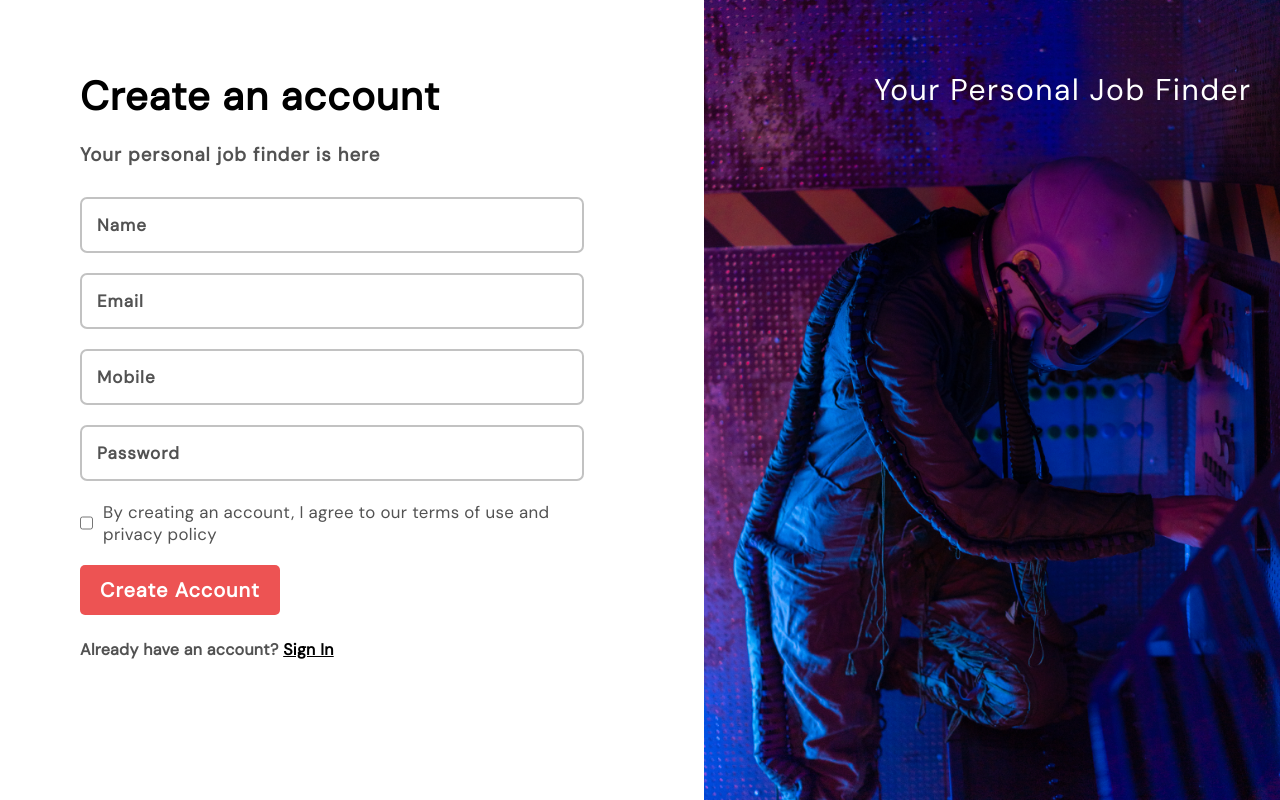
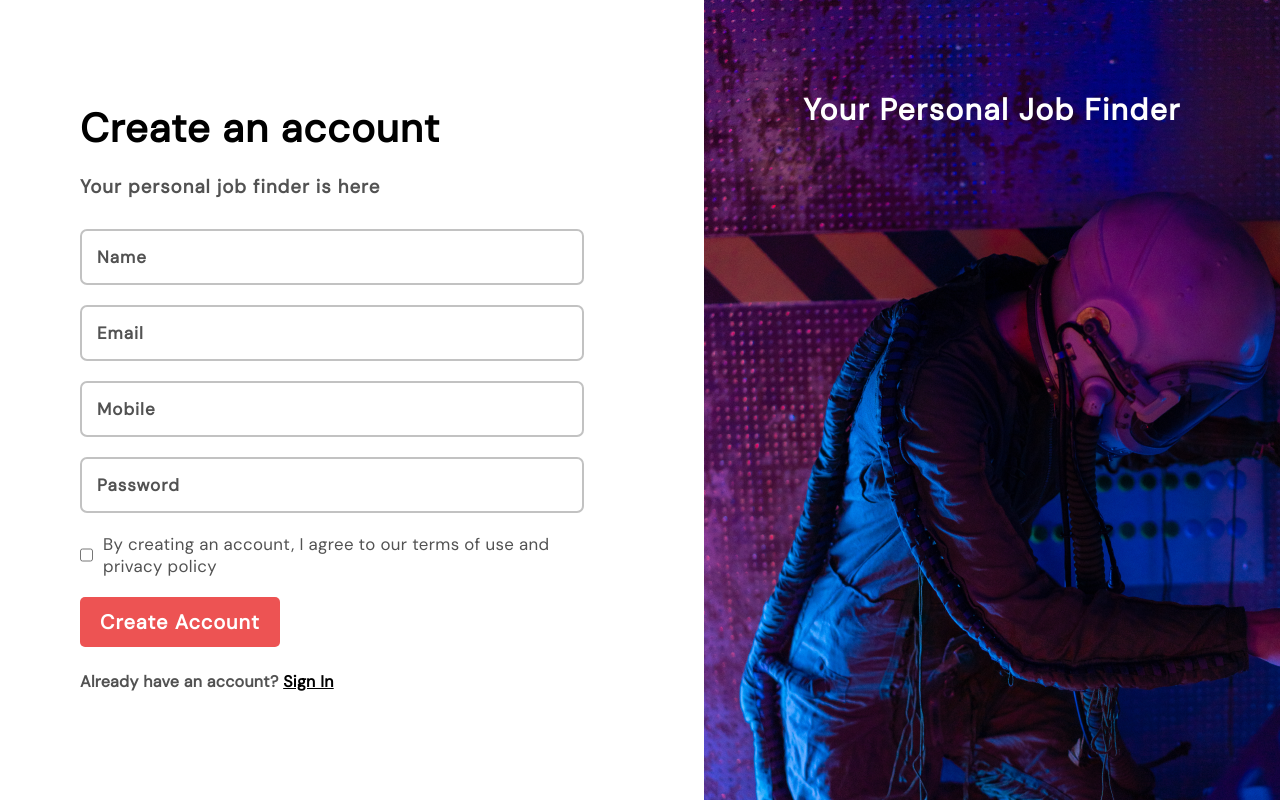
Before and after one commit to RatneshMaurya1/Job_Listing_App_Frontend, a React (Vite) app: page / in a window 1280 px wide. Built offline with nearby package versions, Linux system fonts and the light colour scheme; no server answers.

Commit message:
fixed css

```diff
--- a/src/pages/Login/Login.jsx
+++ b/src/pages/Login/Login.jsx
@@ -1,6 +1,5 @@
 import React, {useState} from 'react'
 import styles from "./login.module.css"
-import registerImg from "../../assets/register.png"
 import { useNavigate } from 'react-router-dom';
 import {login} from "../../services/index"
 import toast from 'react-hot-toast';
@@ -74,8 +73,9 @@ const Login = () => {
         </form>
       </div>
       <div className={styles.register_img}>
+        <div className={styles.h1}>
         <h1>Your Personal Job Finder</h1>
-        <img src={registerImg} alt="" />
+        </div>
       </div>
     </div>
   );
--- a/src/pages/Login/login.module.css
+++ b/src/pages/Login/login.module.css
@@ -9,7 +9,7 @@
     width: 55%;
     gap: 20px;
     display: flex;
-    margin-top: 100px;
+    justify-content: center;
     padding-left: 80px;
     padding-top: 70px;
     padding-right: 120px;
@@ -88,12 +88,18 @@
     text-decoration: underline;
     cursor: pointer;
   }
-  .register_img > h1 {
-    position: absolute;
+  .h1 {
     color: #ffffff;
-    font-size: 30px;
+    height: 100%;
+    width: 100%;
+    font-size: 15px;
+    text-align: center;
     letter-spacing: 1.5px;
     font-weight: 500;
-    top: 70px;
-    left: 170px;
+    background-image: url("../../assets/register.png");
+    background-repeat: no-repeat;
+    background-size: fill;
   }
+  .h1 > h1{
+    padding-top: 90px;
+  }
--- a/src/pages/Register/Register.jsx
+++ b/src/pages/Register/Register.jsx
@@ -2,7 +2,7 @@ import React, { useState } from "react";
 import styles from "./register.module.css";
 import { register } from "../../services/index";
 import toast from "react-hot-toast";
-import registerImg from "../../assets/register.png"
+import registerImg from "../../assets/register.png";
 import { useNavigate } from "react-router-dom";
 
 const Register = () => {
@@ -14,11 +14,11 @@ const Register = () => {
     phone: "",
     password: "",
   });
-  const navigate = useNavigate()
+  const navigate = useNavigate();
 
   const handleSignIn = () => {
-    navigate("/login")
-  }
+    navigate("/login");
+  };
 
   async function handleSubmit(e) {
     e.preventDefault();
@@ -65,7 +65,6 @@ const Register = () => {
       toast.error(error.message);
     }
     setIsLoading(false);
-
   }
   return (
     <div className={styles.container}>
@@ -118,12 +117,18 @@ const Register = () => {
           <button type="submit" disabled={isLoading}>
             {isLoading ? "Loading..." : "Create Account"}
           </button>
-      <h4>Already have an account? <span className={styles.span} onClick={handleSignIn}>Sign In</span></h4>
+          <h4>
+            Already have an account?{" "}
+            <span className={styles.span} onClick={handleSignIn}>
+              Sign In
+            </span>
+          </h4>
         </form>
       </div>
       <div className={styles.register_img}>
-        <h1>Your Personal Job Finder</h1>
-        <img src={registerImg} alt="" />
+        <div className={styles.h1}>
+          <h1>Your Personal Job Finder</h1>
+        </div>
       </div>
     </div>
   );
--- a/src/pages/Register/register.module.css
+++ b/src/pages/Register/register.module.css
@@ -9,9 +9,9 @@
   width: 55%;
   gap: 20px;
   display: flex;
+  justify-content: center;
   margin: 0;
   padding-left: 80px;
-  padding-top: 70px;
   padding-right: 120px;
   flex-direction: column;
   flex-shrink: 0;
@@ -95,12 +95,18 @@ form > h4 {
   text-decoration: underline;
   cursor: pointer;
 }
-.register_img > h1 {
-  position: absolute;
+.h1 {
   color: #ffffff;
-  font-size: 30px;
+  height: 100%;
+  width: 100%;
+  font-size: 15px;
+  text-align: center;
   letter-spacing: 1.5px;
   font-weight: 500;
-  top: 70px;
-  left: 170px;
+  background-image: url("../../assets/register.png");
+  background-repeat: no-repeat;
+  background-size: fill;
 }
+.h1 > h1{
+  padding-top: 90px;
+}
```
